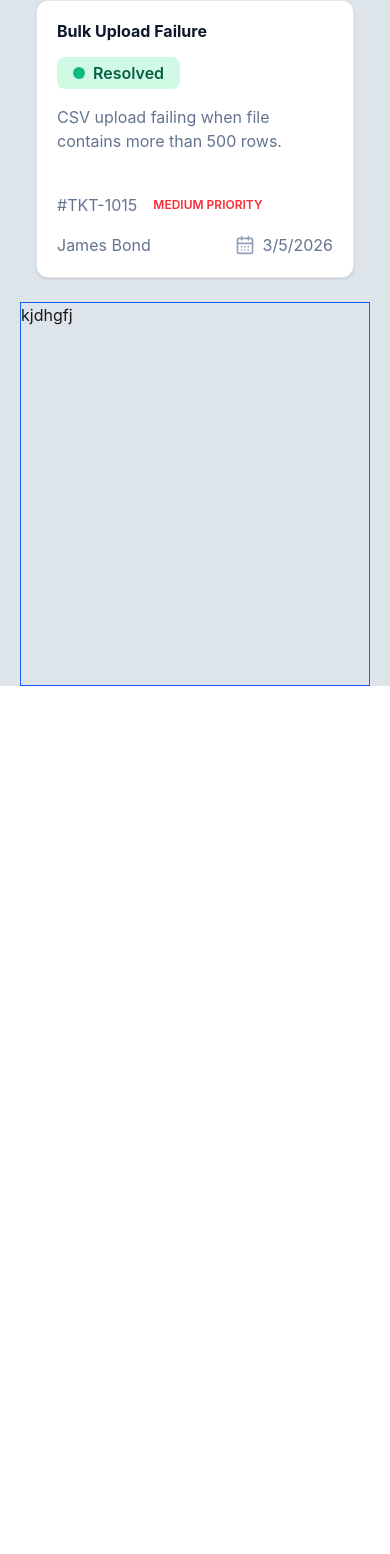
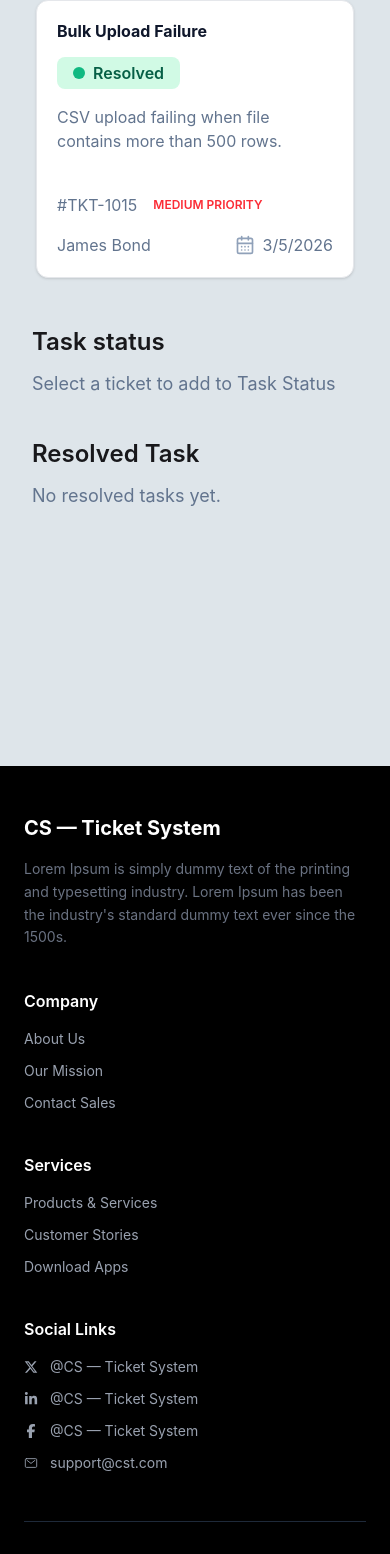
Before and after one commit to Ahad-Miah/CS-Ticket-System, a React (Vite) app: page / in a window 390 px wide. Shown: the part 5026-6580 px from the top of the page. Before the commit the page ends 5712 px from the top, so only its background shows below. Built offline with nearby package versions, Linux system fonts and the light colour scheme.

Commit message:
added footer

```diff
--- a/src/App.jsx
+++ b/src/App.jsx
@@ -4,6 +4,7 @@ import Banner from "./Components/Banner/Banner";
 import Navbar from "./Components/Navbar/Navbar";
 import StatusSection from "./Components/StatusSection/StatusSection";
 import TicketSection from "./Components/TicketSection/TicketSection";
+import FooTer from "./Components/Footer/Footer";
 
 const fetchTickets = async () => {
   const ticketResponse = await fetch("/tickets.json").then((res) => res.json());
@@ -16,9 +17,9 @@ function App() {
   return (
     <div>
       <Navbar></Navbar>
-      <section className="bg-[#dee5ea]">
+      <section className="bg-[#dee5ea] pb-20">
         <Banner></Banner>
-        <div className=" mx-5 md:mx-10 border-red-500 md:grid grid-cols-4 gap-[24px]">
+        <div className=" mx-5 md:mx-10 md:grid grid-cols-4 gap-[24px]">
           <div className="col-span-3">
             <Suspense
               fallback={
@@ -38,6 +39,7 @@ function App() {
           <StatusSection className=" border border-blue-700 h-60"></StatusSection>
         </div>
       </section>
+      <FooTer></FooTer>
     </div>
   );
 }
--- /dev/null
+++ b/src/Components/Footer/FooTer.jsx
@@ -0,0 +1,60 @@
+import React from 'react';
+import { FaXTwitter, FaLinkedinIn, FaFacebookF } from "react-icons/fa6";
+import { IoMailOutline } from "react-icons/io5";
+
+const FooTer = () => {
+  const socialClass = "flex items-center gap-3 text-gray-400 hover:text-white transition-colors text-sm";
+
+  return (
+    <footer className="bg-black text-gray-400 py-12 px-6 md:px-12 lg:px-20">
+      <div className="max-w-7xl mx-auto grid grid-cols-1 md:grid-cols-2 lg:grid-cols-4 gap-10">
+
+        {/* Branding & About */}
+        <div className="lg:col-span-1">
+          <h2 className="text-white text-xl font-bold mb-4">CS — Ticket System</h2>
+          <p className="text-sm leading-relaxed text-gray-500">
+            Lorem Ipsum is simply dummy text of the printing and typesetting industry.
+            Lorem Ipsum has been the industry's standard dummy text ever since the 1500s.
+          </p>
+        </div>
+
+        {/* Links: Company */}
+        <div>
+          <h3 className="text-white font-semibold mb-4">Company</h3>
+          <ul className="space-y-3 text-sm">
+            <li className="hover:text-white cursor-pointer">About Us</li>
+            <li className="hover:text-white cursor-pointer">Our Mission</li>
+            <li className="hover:text-white cursor-pointer">Contact Sales</li>
+          </ul>
+        </div>
+
+        {/* Links: Services */}
+        <div>
+          <h3 className="text-white font-semibold mb-4">Services</h3>
+          <ul className="space-y-3 text-sm">
+            <li className="hover:text-white cursor-pointer">Products & Services</li>
+            <li className="hover:text-white cursor-pointer">Customer Stories</li>
+            <li className="hover:text-white cursor-pointer">Download Apps</li>
+          </ul>
+        </div>
+
+        {/* Links: Information & Social */}
+        <div>
+          <h3 className="text-white font-semibold mb-4">Social Links</h3>
+          <div className="space-y-3">
+            <a href="#" className={socialClass}><FaXTwitter /> @CS — Ticket System</a>
+            <a href="#" className={socialClass}><FaLinkedinIn /> @CS — Ticket System</a>
+            <a href="#" className={socialClass}><FaFacebookF /> @CS — Ticket System</a>
+            <a href="mailto:support@cst.com" className={socialClass}><IoMailOutline /> support@cst.com</a>
+          </div>
+        </div>
+      </div>
+
+      {/* Copyright */}
+      <div className="border-t border-gray-800 mt-12 pt-8 text-center text-xs text-gray-600">
+        © 2025 CS — Ticket System. All rights reserved.
+      </div>
+    </footer>
+  );
+};
+export default FooTer;
--- a/src/Components/StatusSection/StatusSection.jsx
+++ b/src/Components/StatusSection/StatusSection.jsx
@@ -2,8 +2,15 @@ import React from 'react';
 
 const StatusSection = () => {
     return (
-        <div className='border border-blue-600 h-96'>
-           kjdhgfj
+        <div className=' h-96 px-3 py-6 *:mb-10'>
+         <div>
+            <h3 className='font-semibold text-2xl mb-3'>Task status</h3>
+            <p className='text-lg text-slate-500'>Select a ticket to add to Task Status</p>
+         </div>
+         <div>
+            <h3 className='font-semibold text-2xl mb-3'>Resolved Task</h3>
+            <p className='text-lg text-slate-500'>No resolved tasks yet.</p>
+         </div>
         </div>
     );
 };
```
